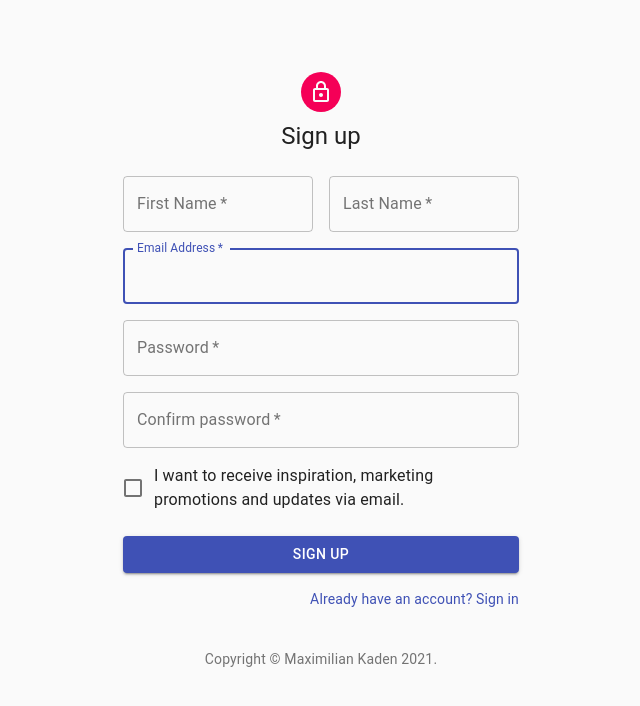
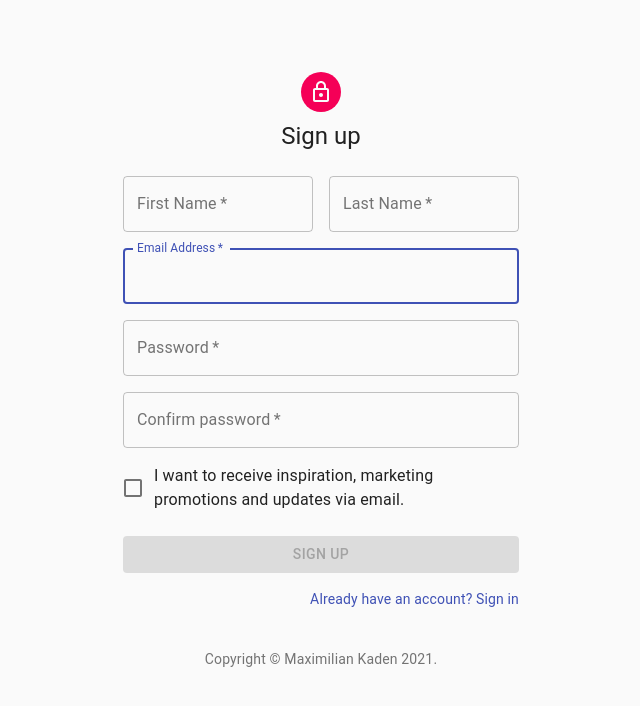
Before and after one commit to Maximilian94/wedclub-frontend, a React (Create React App) app: page /signup in a window 1280 px wide. Shown: the top 706 px of the page, without its empty margins (319-959 px from the left). Built offline with nearby package versions, Linux system fonts and the light colour scheme.

Commit message:
feat: Create user: Fetch and Forms Validations

```diff
--- a/src/components/organisms/SignInForm/index.tsx
+++ b/src/components/organisms/SignInForm/index.tsx
@@ -39,7 +39,6 @@ function SignIn() {
 
     const response = await userLogin(formData.email, formData.password);
     if (response.status === 200) {
-      console.log(response);
       setIsLoading(false);
       return history.push('/dashboard');
     }
@@ -47,7 +46,6 @@ function SignIn() {
       const { message } = await response.json();
       setLoginFeedback(message);
       setIsLoading(false);
-      console.log('Usuário ou senha incorreto');
     }
     return '';
   };
--- a/src/components/organisms/SignUpForm/index.tsx
+++ b/src/components/organisms/SignUpForm/index.tsx
@@ -10,8 +10,17 @@ import Grid from '@material-ui/core/Grid';
 import LockOutlinedIcon from '@material-ui/icons/LockOutlined';
 import Typography from '@material-ui/core/Typography';
 import Container from '@material-ui/core/Container';
+import { Snackbar } from '@material-ui/core';
+import MuiAlert from '@material-ui/lab/Alert';
 import FormInputs from '../../atoms/FormInputs';
 import useStyles from '../../../Hooks/styles';
+import {
+  passwordCreationValidation,
+  emailValidation,
+  nameValidation,
+} from '../../../services/validations';
+
+import { createAccount } from '../../../services/api';
 
 interface ErrorObj {
   firstName: string;
@@ -45,6 +54,7 @@ const invalidFielLabel: any = {
 export default function SignUp() {
   const [formsData, setFormsData] = useState(INICIAL_DATA);
   const [errors, setErrors] = useState<ErrorObj>(INICIAL_ERROR);
+  const [fetchFeedback, setFetchFeedback] = useState('');
   const classes = useStyles();
 
   const handleChange = (target: any) => {
@@ -159,6 +169,45 @@ export default function SignUp() {
     />
   );
 
+  const isAllDataValid = () => {
+    const isFirstNameValid = nameValidation(formsData.firstName);
+    const isLastNameValid = nameValidation(formsData.lastName);
+    const isEmailValid = emailValidation(formsData.email);
+    const isPasswordValid = passwordCreationValidation(
+      formsData.password,
+      formsData.confirmPassword,
+    );
+    if (
+      isEmailValid && // eslint-disable-line
+      isPasswordValid && // eslint-disable-line
+      isFirstNameValid && // eslint-disable-line
+      isLastNameValid
+    ) {
+      return true;
+    }
+    return false;
+  };
+
+  const fetchCreateAccount = async () => {
+    if (!isAllDataValid()) {
+      console.log('Some data is incorrect');
+      return '';
+    }
+
+    const response: any = await createAccount(
+      formsData.email,
+      formsData.password,
+      formsData.firstName,
+      formsData.lastName,
+    );
+
+    if (response.status === 200) {
+      const { message } = await response.json();
+      setFetchFeedback(message);
+    }
+    return '';
+  };
+
   return (
     <Container component="main" maxWidth="xs">
       <CssBaseline />
@@ -199,6 +248,8 @@ export default function SignUp() {
             variant="contained"
             color="primary"
             className={classes.submit}
+            onClick={() => fetchCreateAccount()}
+            disabled={!isAllDataValid()}
           >
             Sign Up
           </Button>
@@ -210,6 +261,11 @@ export default function SignUp() {
             </Grid>
           </Grid>
         </form>
+        <Snackbar open={fetchFeedback !== ''} autoHideDuration={6000}>
+          <MuiAlert elevation={6} variant="filled" severity="success">
+            {fetchFeedback}
+          </MuiAlert>
+        </Snackbar>
       </div>
     </Container>
   );
--- a/src/services/api/index.ts
+++ b/src/services/api/index.ts
@@ -22,3 +22,13 @@ export const userLogin = async (email: string, password: string) => {
   const body = { email, password };
   return fetch(`${BASE_URL}/login`, options('POST', body));
 };
+
+export const createAccount = async (
+  email: string,
+  password: string,
+  firstName: string,
+  lastName: string,
+) => {
+  const body = { email, password, firstName, lastName };
+  return fetch(`${BASE_URL}/user`, options('POST', body));
+};
--- a/src/services/validations/index.ts
+++ b/src/services/validations/index.ts
@@ -1,7 +1,20 @@
-const emailValidation = (email: string) => {
+export const nameValidation = (name: string) => {
+  const regexName = /^[a-z ,.'-]+$/i;
+  return regexName.test(name);
+};
+
+export const emailValidation = (email: string) => {
   // eslint-disable-next-line
   const regexEmail = /^\w+([\.-]?\w+)*@\w+([\.-]?\w+)*(\.\w{2,3})+$/;
   return regexEmail.test(email);
 };
 
-export default emailValidation;
+export const passwordCreationValidation = (
+  password: string,
+  confirmPassword: string,
+) => {
+  if (!password || !confirmPassword) {
+    return false;
+  }
+  return password === confirmPassword;
+};
```
